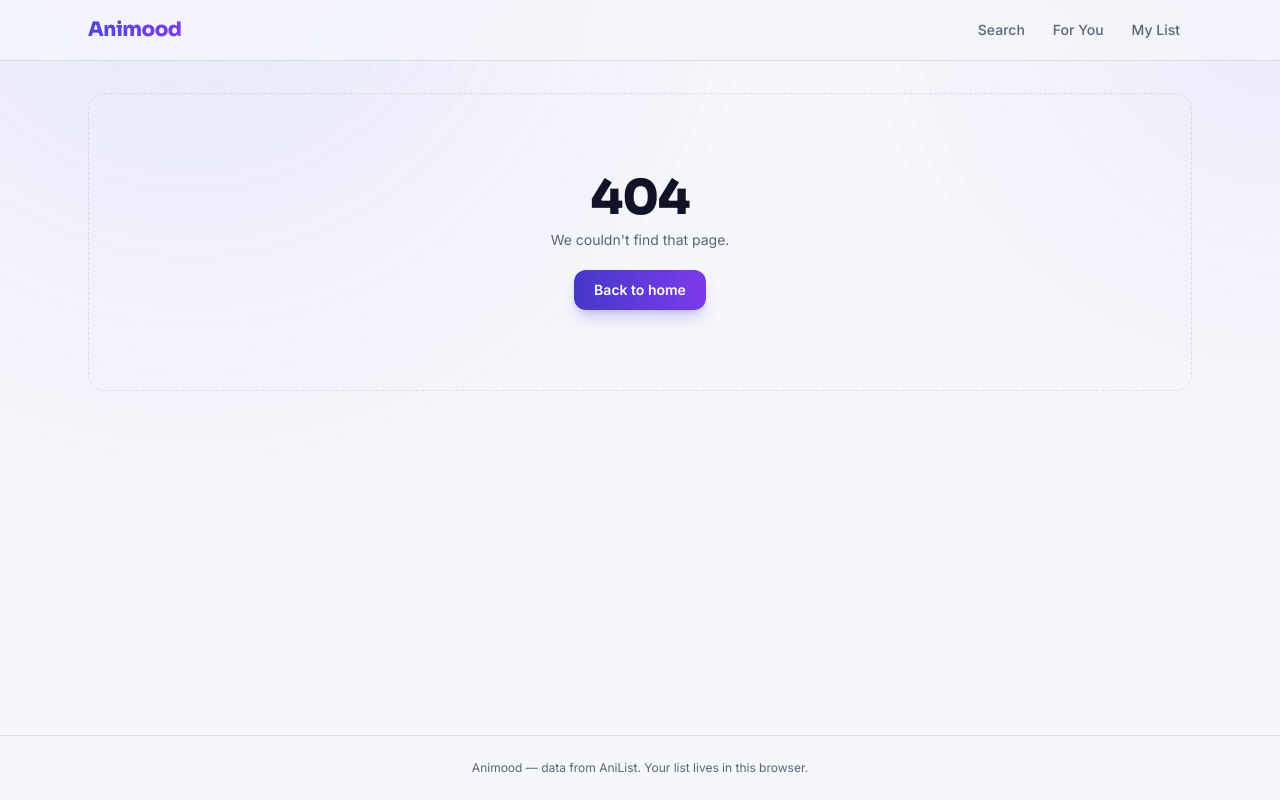
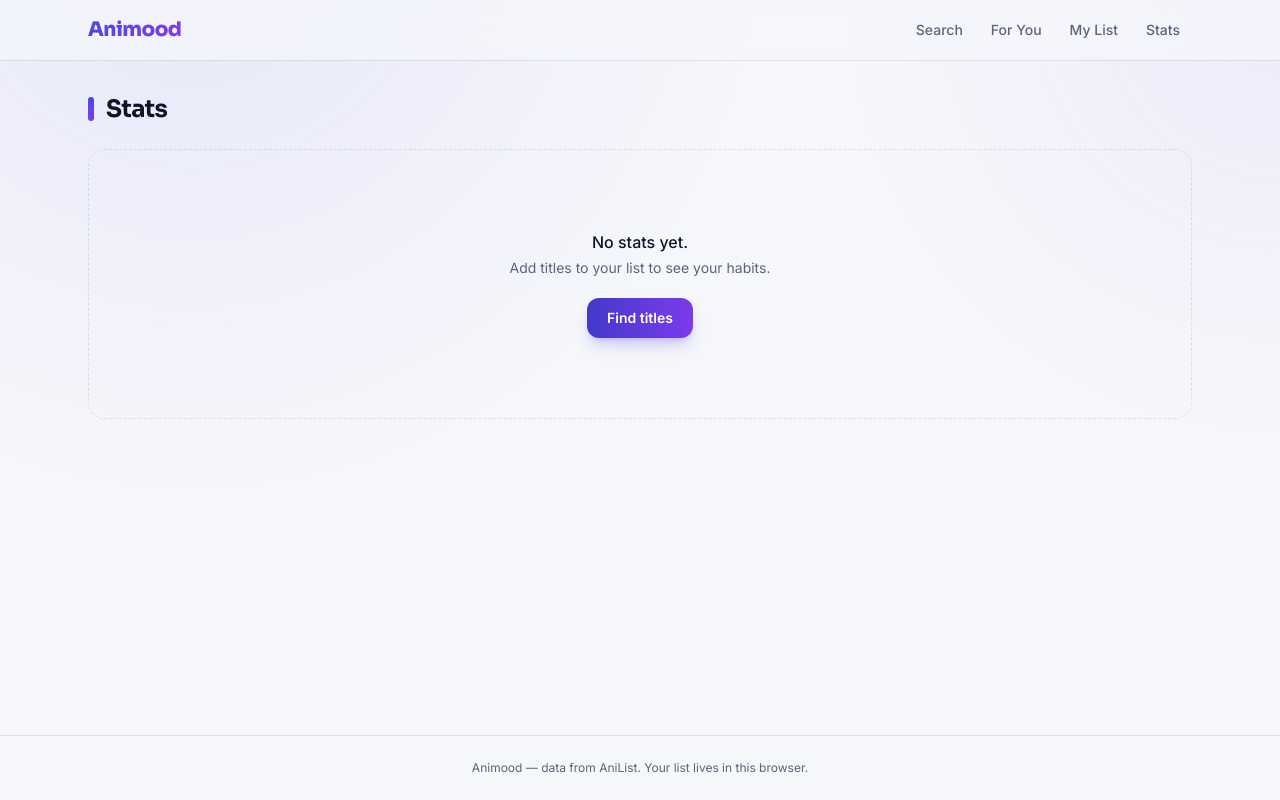
Before and after one commit to Azizdos0/animood, a Next.js app: page /stats in a window 1280 px wide. Before the commit this address had no page. Built offline with nearby package versions, Linux system fonts and the light colour scheme.

Commit message:
feat: add stats dashboard page

```diff
--- /dev/null
+++ b/src/app/stats/page.tsx
@@ -0,0 +1,13 @@
+import { StatsView } from "@/components/StatsView";
+
+export default function StatsPage() {
+  return (
+    <div className="space-y-6">
+      <div className="flex items-center gap-3">
+        <span className="h-6 w-1.5 rounded-full bg-gradient-to-b from-primary to-accent" />
+        <h1 className="font-display text-2xl font-bold tracking-tight">Stats</h1>
+      </div>
+      <StatsView />
+    </div>
+  );
+}
--- a/src/components/Navbar.tsx
+++ b/src/components/Navbar.tsx
@@ -31,6 +31,12 @@ export function Navbar() {
           >
             My List
           </Link>
+          <Link
+            href="/stats"
+            className="rounded-full px-3 py-1.5 text-muted-foreground transition-colors hover:bg-surface-hover hover:text-foreground"
+          >
+            Stats
+          </Link>
         </div>
       </nav>
     </header>
--- /dev/null
+++ b/src/components/StatsView.tsx
@@ -0,0 +1,114 @@
+"use client";
+
+import { useEffect, useState } from "react";
+import Link from "next/link";
+import { useListStore } from "@/lib/list/reactive";
+import type { Media } from "@/lib/anilist/types";
+import type { StatEntry } from "@/lib/stats/types";
+import { scoreDistribution, statusBreakdown, computeTotals } from "@/lib/stats/compute";
+import { genreBreakdown, topTags, formatBreakdown, tasteAffinitySummary } from "@/lib/stats/breakdowns";
+import { formatMinutes, formatNumber } from "@/lib/stats/format";
+import { STATUS_LABELS } from "@/lib/list/labels";
+import { StatTile } from "@/components/stats/StatTile";
+import { BarList } from "@/components/stats/BarList";
+import { ScoreHistogram } from "@/components/stats/ScoreHistogram";
+import { AffinityBars } from "@/components/stats/AffinityBars";
+
+type Status = "loading" | "error" | "ready";
+
+function Section({ title, children }: { title: string; children: React.ReactNode }) {
+  return (
+    <section className="space-y-4 rounded-2xl border border-border bg-surface/40 p-5">
+      <h2 className="font-display text-lg font-bold tracking-tight">{title}</h2>
+      {children}
+    </section>
+  );
+}
+
+export function StatsView() {
+  const store = useListStore();
+  const ids = Object.keys(store.entries).map(Number);
+  const [media, setMedia] = useState<Record<number, Media>>({});
+  const [status, setStatus] = useState<Status>("loading");
+
+  const listKey = ids.join(",");
+  useEffect(() => {
+    if (ids.length === 0) return;
+    const controller = new AbortController();
+    fetch(`/api/media?ids=${listKey}`, { signal: controller.signal })
+      .then(async (res) => {
+        if (!res.ok) return setStatus("error");
+        const body = (await res.json()) as { items: Media[] };
+        const map: Record<number, Media> = {};
+        for (const m of body.items) map[m.id] = m;
+        setMedia(map);
+        setStatus("ready");
+      })
+      .catch((err: unknown) => {
+        if (err instanceof DOMException && err.name === "AbortError") return;
+        setStatus("error");
+      });
+    return () => controller.abort();
+    // eslint-disable-next-line react-hooks/exhaustive-deps
+  }, [listKey]);
+
+  if (ids.length === 0) {
+    return (
+      <div className="flex flex-col items-center justify-center rounded-2xl border border-dashed border-border py-20 text-center">
+        <p className="text-base font-medium">No stats yet.</p>
+        <p className="mt-1 text-sm text-muted-foreground">Add titles to your list to see your habits.</p>
+        <Link href="/search" className="mt-5 rounded-xl bg-gradient-to-r from-primary-strong to-accent px-5 py-2.5 text-sm font-semibold text-white shadow-lg shadow-primary/25 transition-transform hover:scale-[1.03]">
+          Find titles
+        </Link>
+      </div>
+    );
+  }
+  if (status === "loading") return <p className="py-16 text-center text-sm text-muted-foreground">Crunching your stats…</p>;
+  if (status === "error") {
+    return (
+      <p className="rounded-2xl border border-dashed border-border py-12 text-center text-sm text-muted-foreground">
+        Couldn&apos;t load your stats right now. Please try again later.
+      </p>
+    );
+  }
+
+  const entries: StatEntry[] = ids
+    .filter((id) => media[id])
+    .map((id) => ({ media: media[id], entry: store.entries[id] }));
+
+  const totals = computeTotals(entries);
+  const dist = scoreDistribution(entries);
+  const genres = genreBreakdown(entries).slice(0, 10);
+  const tags = topTags(entries, 10);
+  const formats = formatBreakdown(entries);
+  const statuses = statusBreakdown(entries)
+    .filter((s) => s.count > 0)
+    .map((s) => ({ name: STATUS_LABELS[s.status], count: s.count }));
+  const affinity = tasteAffinitySummary(entries);
+
+  return (
+    <div className="space-y-6">
+      <div className="grid grid-cols-2 gap-4 sm:grid-cols-3 lg:grid-cols-5">
+        <StatTile label="Titles" value={formatNumber(totals.titles)} sub={`${totals.anime} anime · ${totals.manga} manga`} />
+        <StatTile label="Episodes" value={formatNumber(totals.episodes)} sub="watched" />
+        <StatTile label="Time" value={formatMinutes(totals.minutes)} sub="of anime" />
+        <StatTile label="Mean score" value={totals.meanScore ? totals.meanScore.toFixed(1) : "—"} sub="your average" />
+        <StatTile label="Completion" value={`${Math.round(totals.completionRate * 100)}%`} sub="of your list" />
+      </div>
+
+      <Section title="Score distribution"><ScoreHistogram data={dist} /></Section>
+
+      <div className="grid gap-6 md:grid-cols-2">
+        <Section title="Top genres"><BarList items={genres} accent="var(--color-primary)" /></Section>
+        <Section title="Top tags"><BarList items={tags} accent="var(--color-accent)" /></Section>
+        <Section title="Formats"><BarList items={formats} accent="var(--color-primary-strong)" /></Section>
+        <Section title="By status"><BarList items={statuses} accent="var(--color-primary)" /></Section>
+      </div>
+
+      <Section title="Your taste profile">
+        <p className="-mt-1 mb-3 text-xs text-muted-foreground">The tag affinities that power your recommendations.</p>
+        <AffinityBars positive={affinity.positive} negative={affinity.negative} />
+      </Section>
+    </div>
+  );
+}
--- /dev/null
+++ b/src/lib/stats/format.ts
@@ -0,0 +1,13 @@
+export function formatNumber(n: number): string {
+  return n.toLocaleString("en-US");
+}
+
+export function formatMinutes(minutes: number): string {
+  if (minutes <= 0) return "0m";
+  const days = Math.floor(minutes / (60 * 24));
+  const hours = Math.floor((minutes % (60 * 24)) / 60);
+  const mins = Math.floor(minutes % 60);
+  if (days > 0) return `${days}d ${hours}h`;
+  if (hours > 0) return `${hours}h ${mins}m`;
+  return `${mins}m`;
+}
```
Also changed, not shown: 1 other file (tests, documents, lock files or other folders).
